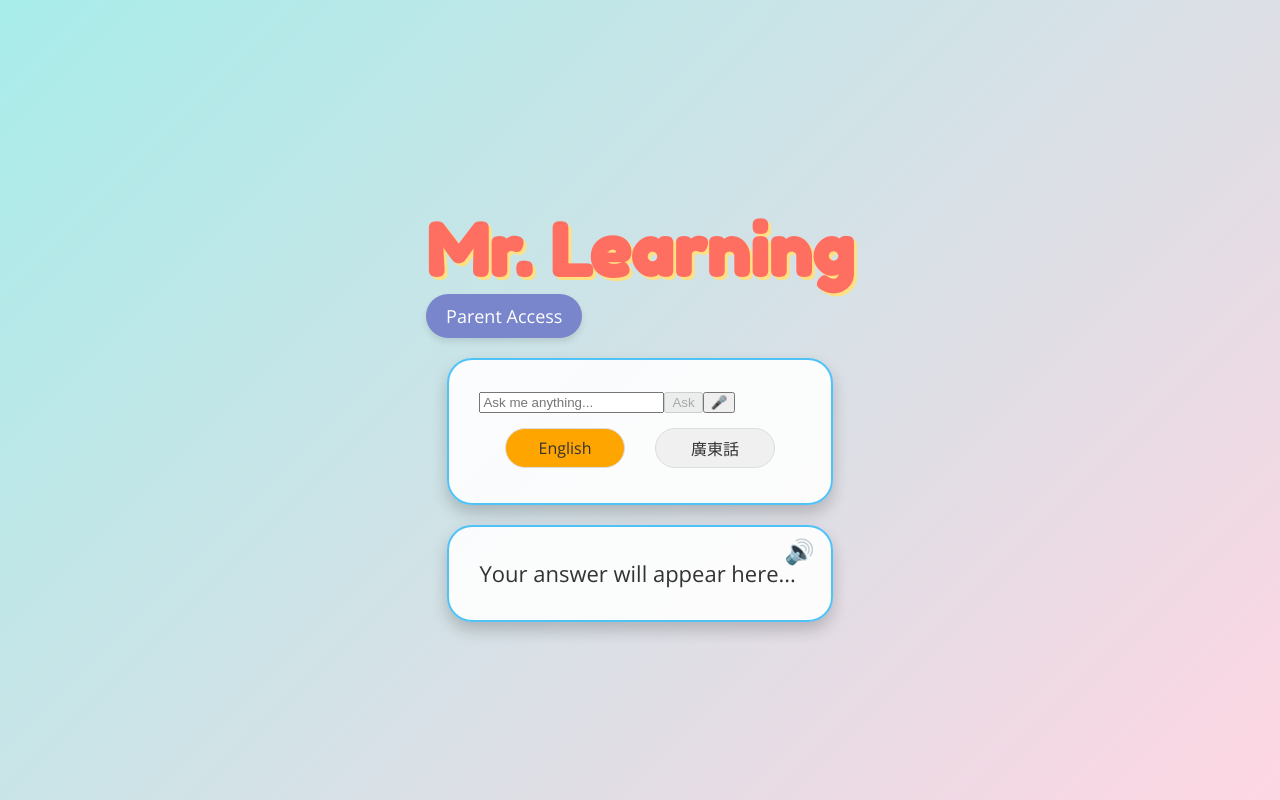
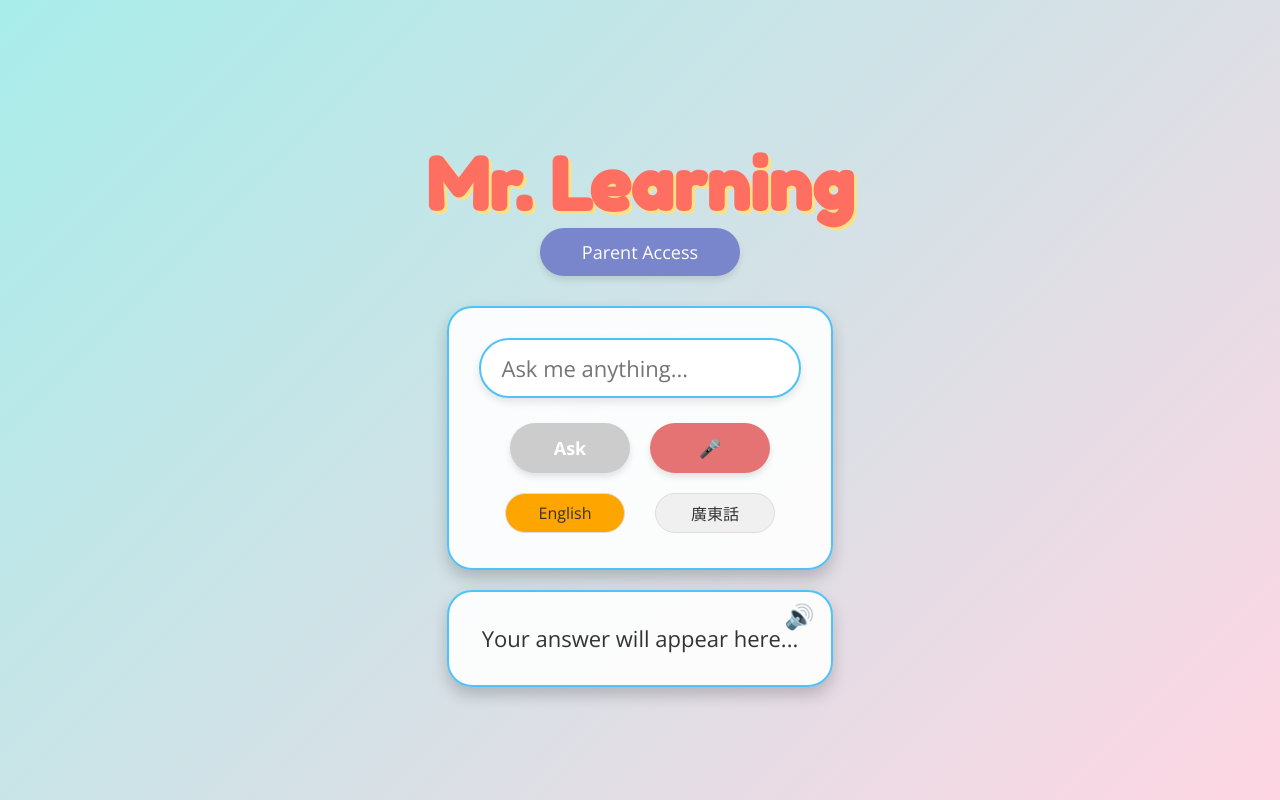
Before and after one commit to davigonia/mr_learning, a React (Create React App) app: page / in a window 1280 px wide. Built offline with nearby package versions, Linux system fonts and the light colour scheme.

Commit message:
Improved UI layout: centered parent access button, enhanced question input field, and repositioned action buttons

```diff
--- a/src/App.css
+++ b/src/App.css
@@ -85,91 +85,93 @@ h1 {
   box-shadow: 0 8px 16px rgba(0, 0, 0, 0.2);
   box-sizing: border-box; /* Include padding in width calculation */
   position: relative; /* For proper positioning of child elements */
+  display: flex;
+  flex-direction: column;
+  align-items: center;
 }
 
-/* Textarea styles */
-textarea {
+/* Question input styles */
+.question-input {
   width: 100%; /* Full width on mobile */
-  max-width: 500px; /* Maximum width on larger screens */
-  height: 100px;
+  max-width: 600px; /* Maximum width on larger screens */
+  height: 60px;
   font-size: 22px; /* Fixed font size */
-  padding: 15px;
-  border-radius: 15px;
-  border: 1px solid #ccc;
+  padding: 15px 20px;
+  border-radius: 30px;
+  border: 2px solid #4fc3f7;
   outline: none;
-  transition: border-color 0.3s ease;
+  transition: all 0.3s ease;
   font-family: 'Open Sans', sans-serif;
-  resize: none;
   box-sizing: border-box; /* Include padding in width calculation */
-  margin: 0 auto; /* Center the textarea */
+  margin: 0 auto; /* Center the input */
   display: block; /* Block display for proper centering */
+  box-shadow: 0 4px 8px rgba(0, 0, 0, 0.1);
 }
 
-textarea:focus {
-  border-color: #0000FF;
+.question-input:focus {
+  border-color: #29b6f6;
+  box-shadow: 0 4px 12px rgba(41, 182, 246, 0.3);
 }
 
-/* Button container */
-.button-container {
+/* Action buttons container */
+.action-buttons {
   display: flex;
   justify-content: center;
   align-items: center;
-  margin: 15px auto 0 auto;
+  margin: 25px auto 0 auto;
   gap: 20px;
   flex-wrap: wrap; /* Allow wrapping on very small screens */
   width: 100%;
-  max-width: 500px; /* Match textarea max-width */
+  max-width: 500px;
 }
 
-/* Ask button styles */
-.ask-button {
-  width: 120px;
+/* Primary button styles (shared between ask and record) */
+.primary-button {
   height: 50px;
-  background-color: #81c784;
+  padding: 0 25px;
   color: white;
   border: none;
   border-radius: 25px;
   cursor: pointer;
   box-shadow: 0 4px 6px rgba(0, 0, 0, 0.1);
-  transition: background-color 0.3s ease;
-  font-size: 22px;
+  transition: all 0.3s ease;
+  font-size: 18px;
+  font-weight: bold;
   font-family: 'Open Sans', sans-serif;
+  min-width: 120px;
+}
+
+.primary-button:hover {
+  transform: translateY(-2px);
+  box-shadow: 0 6px 10px rgba(0, 0, 0, 0.15);
+}
+
+.primary-button:disabled {
+  background-color: #cccccc;
+  cursor: not-allowed;
+  transform: none;
+  box-shadow: 0 4px 6px rgba(0, 0, 0, 0.1);
+}
+
+/* Ask button styles */
+.ask-button {
+  background-color: #81c784;
 }
 
 .ask-button:hover {
   background-color: #66bb6a;
 }
 
-.ask-button:disabled {
-  background-color: #cccccc;
-  cursor: not-allowed;
+/* Record button styles */
+.record-button {
+  background-color: #e57373;
 }
 
-/* Microphone button styles */
-.mic-button {
-  width: 60px;
-  height: 60px;
-  background-color: #e57373;
-  color: white;
-  border: none;
-  border-radius: 30px;
-  cursor: pointer;
-  box-shadow: 0 4px 6px rgba(0, 0, 0, 0.1);
-  transition: background-color 0.3s ease;
-  font-size: 22px;
-  font-family: 'Open Sans', sans-serif;
-}
-
-.mic-button:hover {
+.record-button:hover {
   background-color: #ef5350;
 }
 
-.mic-button:disabled {
-  background-color: #cccccc;
-  cursor: not-allowed;
-}
-
-.mic-button.active {
+.record-button.active {
   animation: glow 1s infinite alternate;
 }
 
@@ -212,7 +214,7 @@ textarea:focus {
 .language-toggles {
   display: flex;
   justify-content: center;
-  margin: 15px auto 5px auto;
+  margin: 20px auto 5px auto;
   flex-wrap: wrap; /* Allow wrapping on very small screens */
   max-width: 100%;
   gap: 10px; /* Add gap between buttons when they wrap */
@@ -253,7 +255,7 @@ textarea:focus {
   display: flex;
   justify-content: center;
   align-items: center;
-  margin: 20px auto;
+  margin: 0 auto 30px auto;
   max-width: 800px;
   padding: 0 20px;
 }
@@ -264,12 +266,13 @@ textarea:focus {
   color: white;
   border: none;
   border-radius: 25px;
-  padding: 10px 20px;
+  padding: 12px 25px;
   font-size: 18px;
   font-family: 'Open Sans', sans-serif;
   cursor: pointer;
   box-shadow: 0 4px 6px rgba(0, 0, 0, 0.1);
   transition: all 0.3s ease;
+  width: 200px;
 }
 
 .parent-access-button:hover {
--- a/src/App.js
+++ b/src/App.js
@@ -430,39 +430,45 @@ function App() {
     <div className="app-container">
       <header>
         <h1>Mr. Learning</h1>
+      </header>
+
+      <div className="parent-access-container">
         <button
           className="parent-access-button"
           onClick={showPINPrompt}
         >
           Parent Access
         </button>
-      </header>
+      </div>
 
       <div className="question-box">
-        <form onSubmit={handleSubmit}>
         <input
           type="text"
+          className="question-input"
           value={question}
           onChange={(e) => setQuestion(e.target.value)}
           placeholder={uiText.placeholder}
           disabled={isLoading}
         />
+
+        <div className="action-buttons">
           <button
-            type="submit"
+            className="primary-button ask-button"
+            onClick={handleSubmit}
             disabled={isLoading || !question.trim()}
           >
             {uiText.askButton}
           </button>
           <button
             type="button"
-            className={`voice-input-button ${isListening ? 'active' : ''}`}
+            className={`primary-button record-button ${isListening ? 'active' : ''}`}
             onClick={toggleSpeechRecognition}
             disabled={isLoading}
             aria-label={language === 'english' ? 'Voice Input' : '語音輸入'}
           >
             🎤
           </button>
-        </form>
+        </div>
 
         <div className="language-toggles">
           <button
```
Lines whose indentation alone changed are shown as unchanged.
